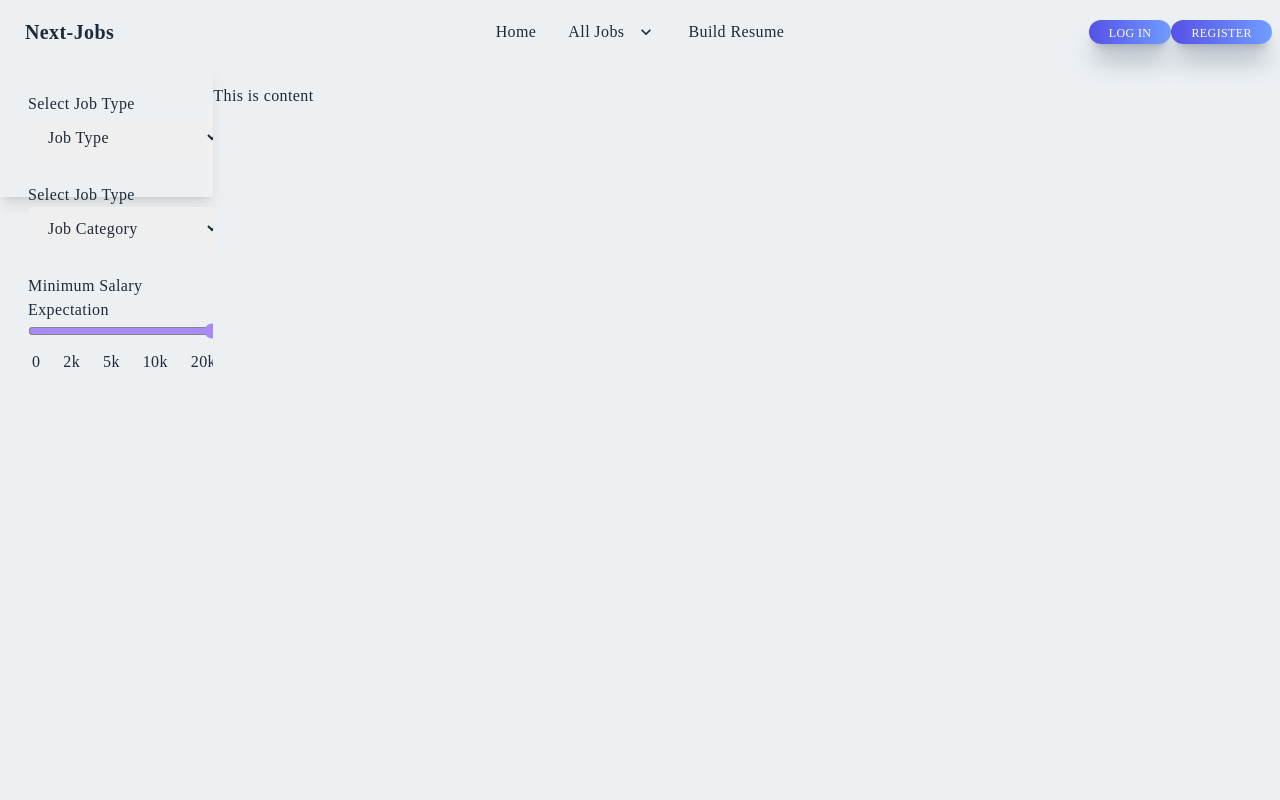
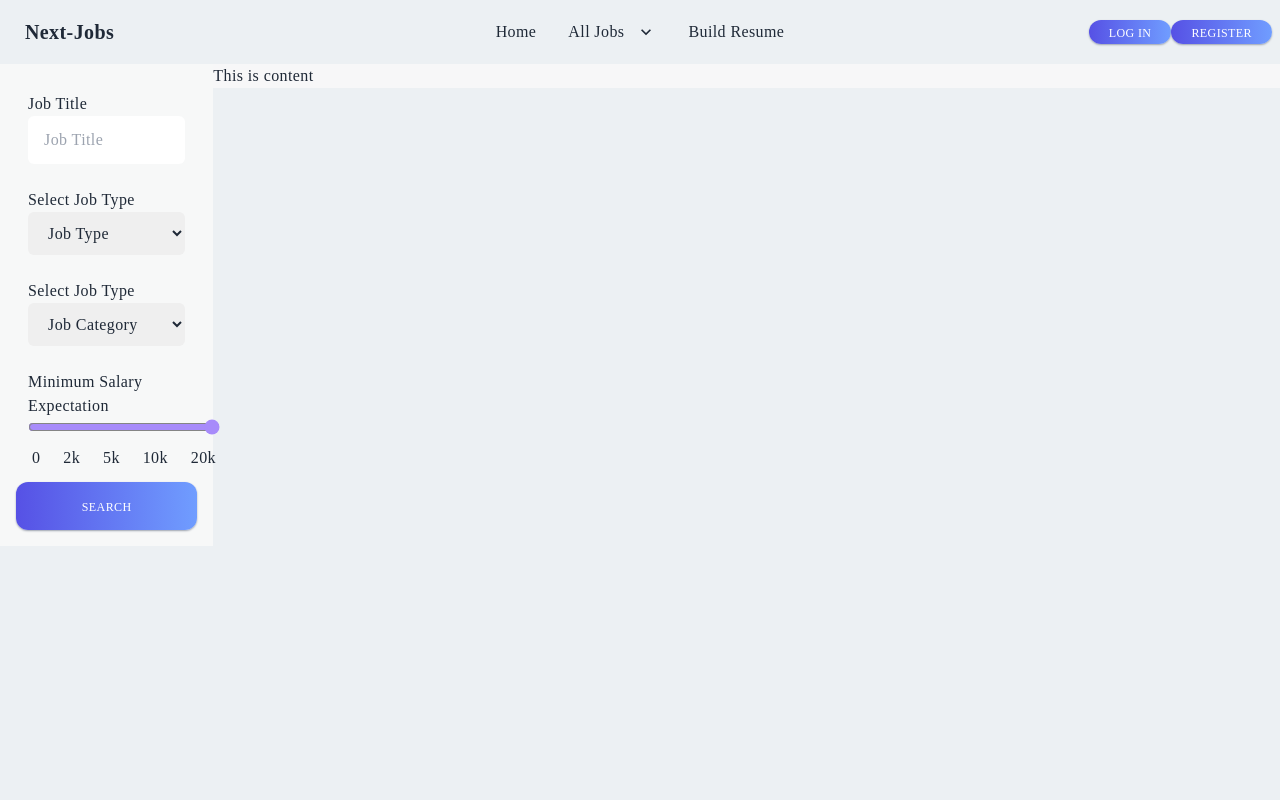
Before and after one commit to khalidhasansuhas/next-jobs, a Next.js app: page / in a window 1280 px wide. Shown: the top 800 px of the page. Built offline with nearby package versions, Linux system fonts and the light colour scheme.

Commit message:
left nabvar modified

```diff
--- a/components/Content.jsx
+++ b/components/Content.jsx
@@ -2,7 +2,7 @@ import React from 'react';
 
 const Content = () => {
     return (
-        <div>
+        <div className='bg-[#fafafac6]'>
             <h2>This is content</h2>
         </div>
     );
--- a/components/Layout.js
+++ b/components/Layout.js
@@ -10,10 +10,10 @@ export default function Layout({ children }) {
                 <NavBar></NavBar>
                 <main className="grid sm:grid-flow-row-dense sm:grid-cols-6 sm:grid-rows-6 sm:h-screen">
 
-                    <div className="sm:col-span-1  shadow-lg">
+                    <div className="sm:col-span-1">
                         <LeftSideNav></LeftSideNav>
                     </div>
-                    <div className="sm:col-span-5 gap-2 my-5">
+                    <div className="sm:col-span-5 gap-2">
                         <Content></Content>
 
                     </div>
--- a/components/LeftSideNav.jsx
+++ b/components/LeftSideNav.jsx
@@ -2,13 +2,15 @@ import React from 'react';
 
 const LeftSideNav = () => {
     return (
-        <div className='container w-full'>
-            <div className="drawer">
+        <div className='container w-full bg-[#fafafad7] '>
 
-                <div className="drawer-side">
-                    <label htmlFor="my-drawer-2" className="drawer-overlay"></label>
-                    <ul className="menu h-full p-4 w-full  text-base-content">
+                <div>
+                    <ul className="menu h-full p-4 w-full">
 
+                        <div className='w-full p-3'>
+                        <label>Job Title</label>
+                        <input type="text" className="w-full px-4 py-3 rounded-md" required placeholder='Job Title'/>
+                        </div>
                         <div className='w-full p-3'>
                         <label htmlFor="Select Job Category"> Select Job Type</label>
                             <select name='categoryName' className="w-full px-4 py-3 rounded-md" required>
@@ -40,10 +42,10 @@ const LeftSideNav = () => {
                             </div>
                         </fieldset>
                         </div>
+                        <button className='py-3 w-ful'><a className=" btn-xs">Search</a></button>
                     </ul>
 
                 </div>
-            </div>
         </div>
     );
 };
--- a/components/NavBar.jsx
+++ b/components/NavBar.jsx
@@ -2,7 +2,7 @@ import React from 'react';
 
 const NavBar = () => {
     return (
-        <div className="navbar  container flex mx-auto">
+        <div className="navbar container flex mx-auto">
             <div className="navbar-start">
                 <div className="dropdown">
                     <label tabIndex={0} className="btn btn-ghost lg:hidden">
--- a/pages/index.js
+++ b/pages/index.js
@@ -6,7 +6,7 @@ import NavBar from '../components/NavBar'
 
 export default function Home() {
   return (
-    <div className='h-screen'>
+    <div className='h-full'>
       <Head>
         <title>Next-Jobs</title>
         <meta name="description" content="Generated by create next app" />
--- a/styles/globals.css
+++ b/styles/globals.css
@@ -21,6 +21,6 @@ html {
 
 
     button {
-        @apply shadow-xl shadow-gray-400 rounded-xl uppercase bg-gradient-to-r from-[#5651e5] to-[#709dff] text-white
+        @apply shadow-sm shadow-gray-400 rounded-xl uppercase bg-gradient-to-r from-[#5651e5] to-[#709dff] text-white
       }
 }
```
